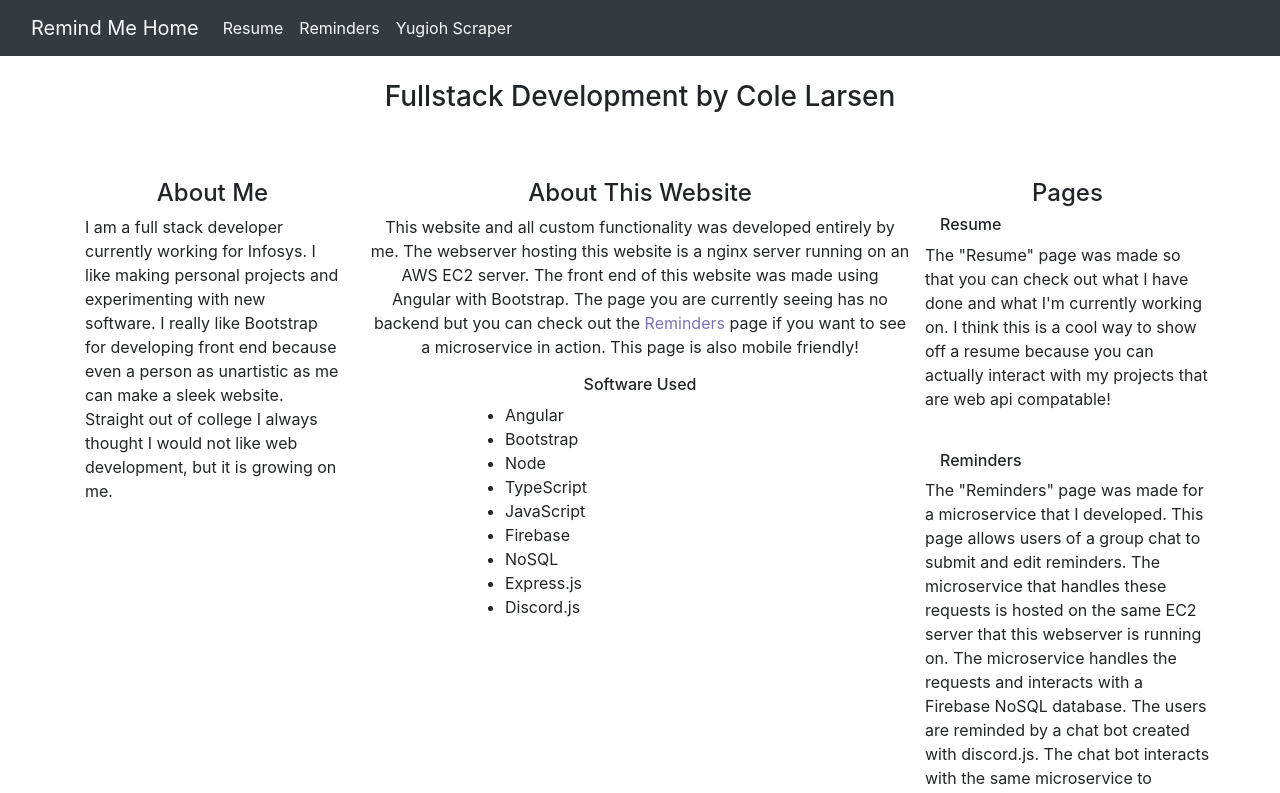
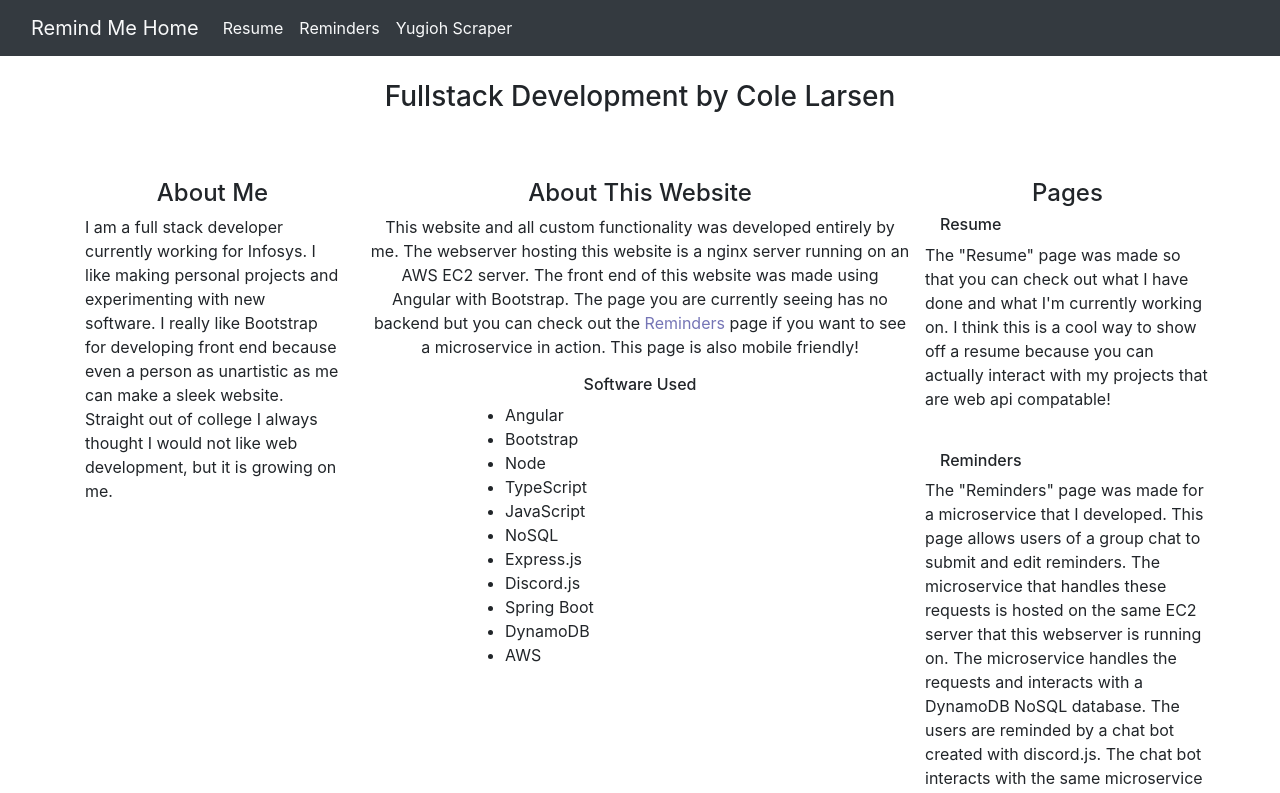
Before and after one commit to colelarsen/RemindMeHome, an Angular app: page / in a window 1280 px wide. Shown: the top 793 px of the page. Built offline with nearby package versions, Linux system fonts and the light colour scheme.

Commit message:
updated text for updated backend

```diff
--- a/src/app/home/home.component.html
+++ b/src/app/home/home.component.html
@@ -22,8 +22,8 @@
             </div>
             <div class="text-center">
                 <p>This website and all custom functionality was developed entirely by me. The webserver hosting this website
-                    is a nginx server running on an AWS EC2 server. The front end of this website was made using Angular with Bootstrap.
-                    The page you are currently seeing has no backend but you can check out the
+                    is a nginx server running on an AWS EC2 server. The front end of this website was made using Angular
+                    with Bootstrap. The page you are currently seeing has no backend but you can check out the
                     <a class="nav-item" routerLink="reminder">Reminders</a>
                     page if you want to see a microservice in action. This page is also mobile friendly!</p>
             </div>
@@ -38,10 +38,12 @@
                         <li>Node</li>
                         <li>TypeScript</li>
                         <li>JavaScript</li>
-                        <li>Firebase</li>
                         <li>NoSQL</li>
                         <li>Express.js</li>
                         <li>Discord.js</li>
+                        <li>Spring Boot</li>
+                        <li>DynamoDB</li>
+                        <li>AWS</li>
                     </ul>
                 </div>
             </div>
@@ -71,9 +73,10 @@
             <div class="row">
                 The "Reminders" page was made for a microservice that I developed. This page allows users of a group chat to submit and edit
                 reminders. The microservice that handles these requests is hosted on the same EC2 server that this webserver
-                is running on. The microservice handles the requests and interacts with a Firebase NoSQL database. The users
+                is running on. The microservice handles the requests and interacts with a DynamoDB NoSQL database. The users
                 are reminded by a chat bot created with discord.js. The chat bot interacts with the same microservice to
-                request reminders and when the time expires it sends the user a message and deletes the reminder!
+                request reminders and when the time expires it sends the user a message and deletes the reminder! The microservice
+                is a Spring Boot application that validates and secures requests.
             </div>
             <br>
             <div class="row">
@@ -82,10 +85,11 @@
                 </div>
             </div>
             <div class="row">
-                <p>The "Yugioh Scraper" page was made so that you can check out a personal project I made in early 2019.
-                    I converted the project into a microservice so that it is interactable without having to download the project from github.
-                    This project solves the issue of trying to find pdfs of a card by allowing users to enter card names and download them straight to their computer.
-                    The microservice was made using Express and it uses web scraping to find links to pdfs!
+                <p>The "Yugioh Scraper" page was made so that you can check out a personal project I made in early 2019. I converted
+                    the project into a microservice so that it is interactable without having to download the project from
+                    github. This project solves the issue of trying to find pdfs of a card by allowing users to enter card
+                    names and download them straight to their computer. The microservice was made using Express and it uses
+                    web scraping to find links to pdfs!
                 </p>
             </div>
         </div>
--- a/src/app/resume/resume.component.html
+++ b/src/app/resume/resume.component.html
@@ -19,7 +19,9 @@
                                 <td>(862)-324-0347</td>
                             </tr>
                             <tr>
-                                <td><a href="https://www.github.com/colelarsen">Github</a></td>
+                                <td>
+                                    <a href="https://www.github.com/colelarsen">Github</a>
+                                </td>
                             </tr>
                         </tbody>
                     </table>
@@ -194,7 +196,9 @@
                         remind users of a text/image at a given time. Remindmehome.com allows anyone to view the reminders
                         currently being tracked by Remind me Bot, add reminders, and edit reminders. Remindmehome.com was
                         created through Angular and on an Amazon EC2 linux server running an nginx web server. The
-                        <a class="nav-item" routerLink="../reminder">Reminder</a> functionality works through a public web API also running on the EC2 server.
+                        <a class="nav-item" routerLink="../reminder">Reminder</a> functionality works through a public web API also running on the EC2 server. This web
+                        api was made through Spring Boot. The database is an AWS Dynamodb. I used a NoSQL database because
+                        it it lightweight and I do not have relationships.
                     </p>
                     <ul>
                         <li>
@@ -215,15 +219,19 @@
                         <li>
                             Bootstrap experience
                         </li>
+                        <li>
+                            Spring Boot experience
+                        </li>
                     </ul>
                 </div>
                 <div>
                     <h6>YugiohCSVScraper</h6>
-                    <p>Developed an application that given user input in the form of a CSV file or manual input would webscrape for
-                        pdfs given the name. Developed my abilities with Node.js and file management systems. Users can set
-                        folder locations and manage objects in list to be downloaded. This was the top downloaded application
+                    <p>Developed an application that given user input in the form of a CSV file or manual input would webscrape
+                        for pdfs given the name. Developed my abilities with Node.js and file management systems. Users can
+                        set folder locations and manage objects in list to be downloaded. This was the top downloaded application
                         used with Tabletop Simulator on NexusMods.com.</p>
-                    <p>I developed a microservice for this application that is available on the <a class="nav-item" routerLink="../yugscrape">Yugioh Scraper</a> page.</p>
+                    <p>I developed a microservice for this application that is available on the
+                        <a class="nav-item" routerLink="../yugscrape">Yugioh Scraper</a> page.</p>
                     <ul>
                         <li>
                             Node.js experience
```
Also changed, not shown: 5 other files (tests, documents, lock files or other folders).
